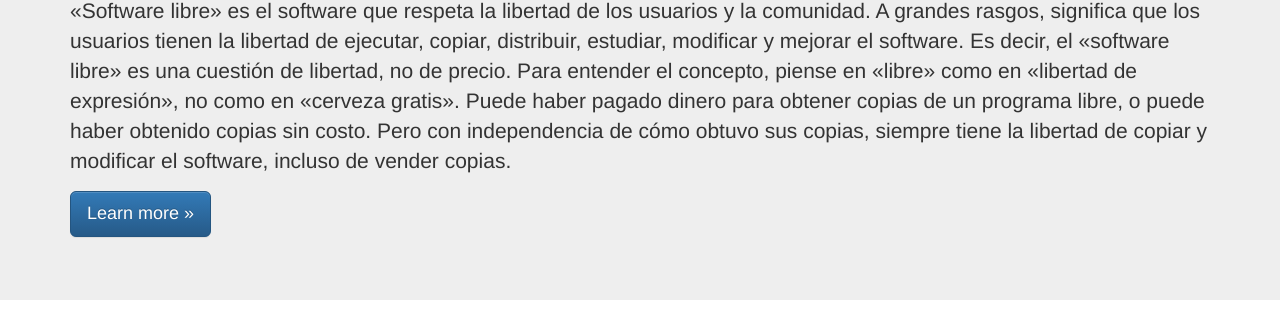
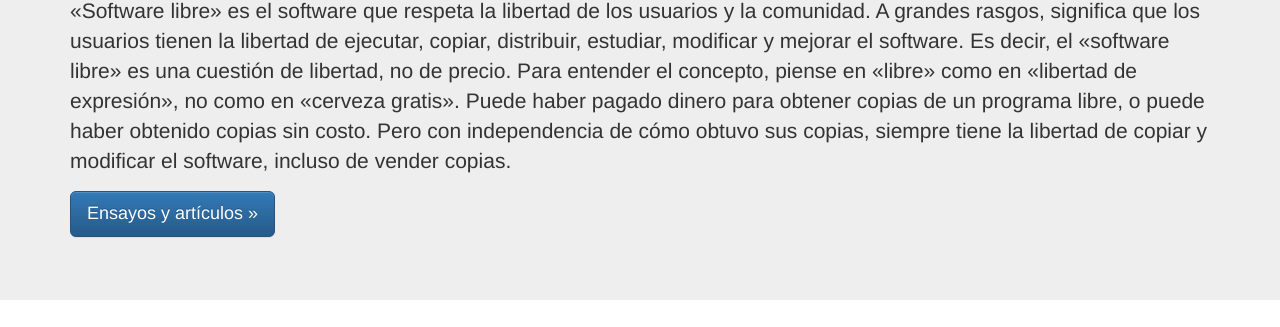
Before and after one commit to seolivares/Trabajo2_Simon_Olivares, a plain HTML site: page index.html in a window 1280 px wide. Shown: the part 201-528 px from the top of the page. Drawn offline with nearby package versions, Linux system fonts and the light colour scheme.

Commit message:
Se sube cambio de texto en el botón principal

```diff
--- a/index.html
+++ b/index.html
@@ -58,7 +58,7 @@
         <h1>¿Qué es el Software Libre?</h1>
         <p>«Software libre» es el software que respeta la libertad de los usuarios y la comunidad. A grandes rasgos, significa que los usuarios tienen la libertad de ejecutar, copiar, distribuir, estudiar, modificar y mejorar el software. Es decir, el «software libre» es una cuestión de libertad, no de precio. Para entender el concepto, piense en «libre» como en «libertad de expresión», no como en «cerveza gratis».
 Puede haber pagado dinero para obtener copias de un programa libre, o puede haber obtenido copias sin costo. Pero con independencia de cómo obtuvo sus copias, siempre tiene la libertad de copiar y modificar el software, incluso de vender copias.</p>
-        <p><a class="btn btn-primary btn-lg" href="#" role="button">Learn more &raquo;</a></p>
+        <p><a class="btn btn-primary btn-lg" href="#" role="button">Ensayos y artículos &raquo;</a></p>
       </div>
     </div>
 
```
